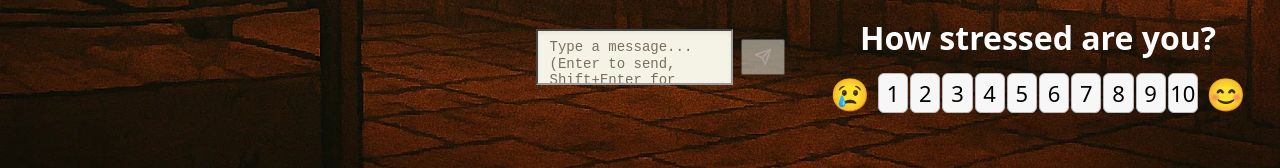
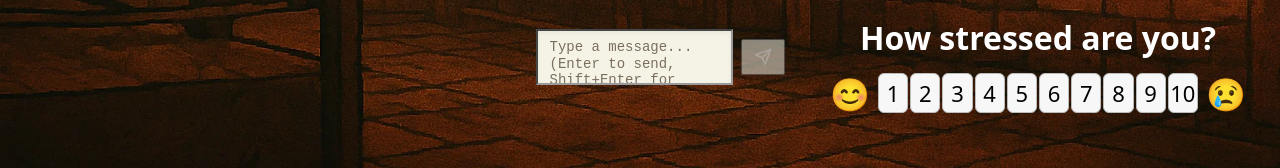
Before and after one commit to Max4407/PunchingBag, a React (Vite) app in the folder punchingbag-frontend/: page / in a window 1280 px wide. Shown: the part 586-754 px from the top of the page. Built offline with nearby package versions, Linux system fonts and the light colour scheme.

Commit message:
optimizing bars even more

```diff
--- a/punchingbag-frontend/src/components/graph.jsx
+++ b/punchingbag-frontend/src/components/graph.jsx
@@ -8,9 +8,9 @@ function StressTracker() {
 	// Get color based on stress level
 	const getStressColor = (level) => {
 		if (level === 0) return 'transparent'; // No color for 0
-		if (level <= 3) return '#ef4444'; // Green (calm)
+		if (level <= 3) return '#4ade80'; // Green (calm)
 		if (level <= 6) return '#fbbf24'; // Yellow (medium)
-		return '#4ade80'; // Red (stressed)
+		return '#ef4444'; // Red (stressed)
 	};
 
 
@@ -60,7 +60,7 @@ function StressTracker() {
 			<div style={{textAlign: 'center'}}>
 				<div className="graph-question" style={{marginBottom: 8, fontSize: 32, fontWeight: 700}}>How stressed are you?</div>
 				<div style={{display: 'flex', alignItems: 'center', justifyContent: 'flex-start', maxWidth: 320, margin: '0 0 8px 0'}}>
-					<span className="graph-emoji-left" role="img" aria-label="sad" style={{fontSize: 32, marginRight: 8}}>😢</span>
+					<span className="graph-emoji-left" role="img" aria-label="smile" style={{fontSize: 32, marginRight: 8}}>😊</span>
 					<div className="graph-rating-row graph-rating-row-wide" style={{flex: 1}}>
 						{[...Array(10)].map((_, i) => (
 							<button
@@ -78,7 +78,7 @@ function StressTracker() {
 							</button>
 						))}
 					</div>
-					<span className="graph-emoji-right" role="img" aria-label="smile" style={{fontSize: 32, marginLeft: 8}}>😊</span>
+					<span className="graph-emoji-right" role="img" aria-label="sad" style={{fontSize: 32, marginLeft: 8}}>😢</span>
 				</div>
 			</div>
 		</div>
```
